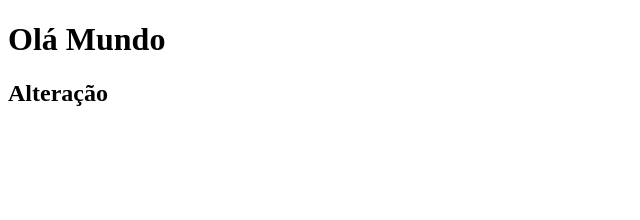
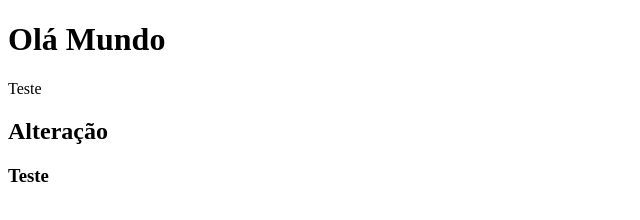
Before and after one commit to vinicius-pereira-souza/curso_git_1, a plain HTML site: page index.html in a window 1280 px wide. Shown: the whole page, without its empty margins (0-640 px from the left). Drawn offline with Linux system fonts and the light colour scheme.

Commit message:
Enviando alt

```diff
--- a/index.html
+++ b/index.html
@@ -10,7 +10,9 @@
 
 <body>
   <h1>Olá Mundo</h1>
+  <p>Teste</p>
   <h2>Alteração</h2>
+  <h3>Teste</h3>
 </body>
 
 </html>
```
